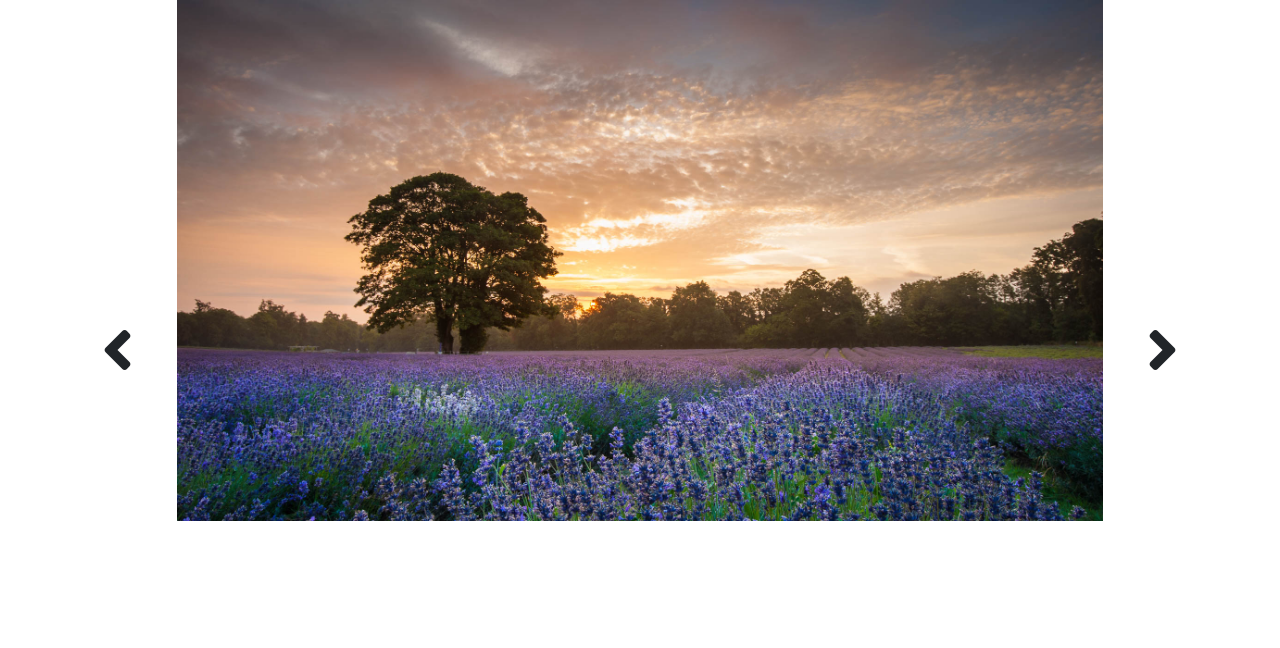
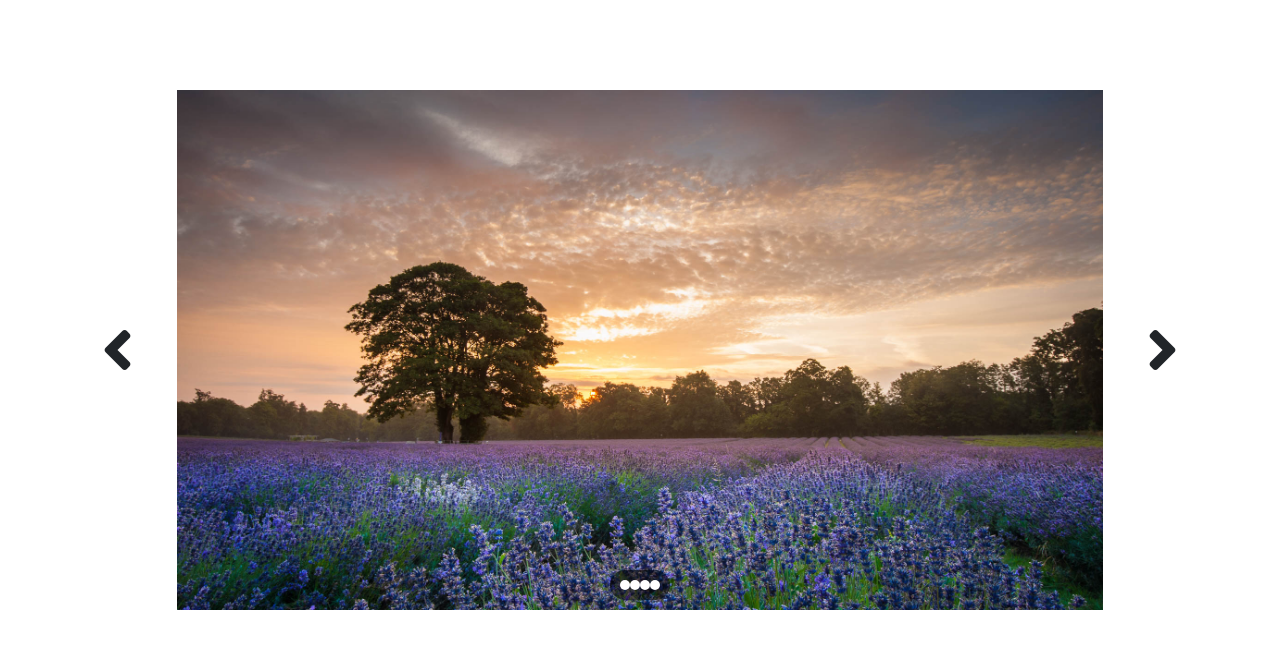
Before and after one commit to Eliana-Abate/vue-slider, a plain HTML site: page index.html in a window 1280 px wide. Drawn offline with nearby package versions, Linux system fonts and the light colour scheme.

Commit message:
added dots

```diff
--- a/css/style.css
+++ b/css/style.css
@@ -1,5 +1,6 @@
 .img-box {
     height: 700px;
+    position: relative;
 }
 
 .img-box img {
@@ -9,3 +10,21 @@
 .img-box img.current {
     display: inline-block;
 }
+
+#dots-box {
+    background-color: rgba(0,0,0,0.5);
+    border-radius: 20px;
+    padding: 10px;
+    display: flex;
+    justify-content: space-between;
+    position: absolute;
+    bottom: 100px;
+    left: 50%;
+    transform: translate(-50%);
+}
+
+.single-dot {
+    background-color: white;
+    border-radius: 50%;
+    padding: 5px;
+}
--- a/index.html
+++ b/index.html
@@ -18,11 +18,13 @@
                     <i class="fas fa-angle-left fa-4x" v-on:click="decreaseIndex"></i>
                 </div>
 
-                <div class="col-8 col-md-10 d-flex align-items-center">
-                    <div class="img-box">
+                <div class="col-8 col-md-10">
+                    <div class="img-box d-flex align-items-center">
                         <img v-for="(item, index) in images" v-bind:src="item" class="img-fluid" v-bind:class="isCurrentImg(index)">
-
                         <div id="dots-box">
+                            <div class="single-dot"></div>
+                            <div class="single-dot"></div>
+                            <div class="single-dot"></div>
                             <div class="single-dot"></div>
                         </div>
                     </div>
```
